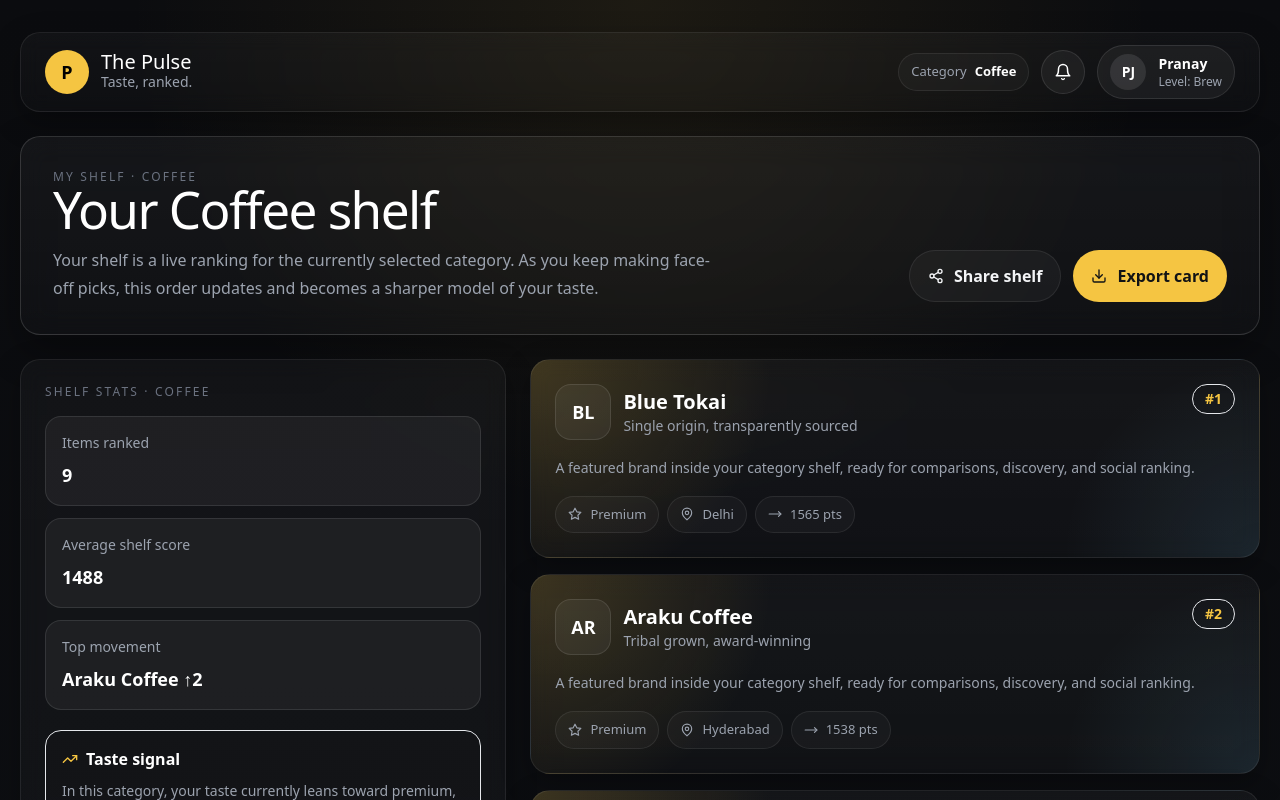
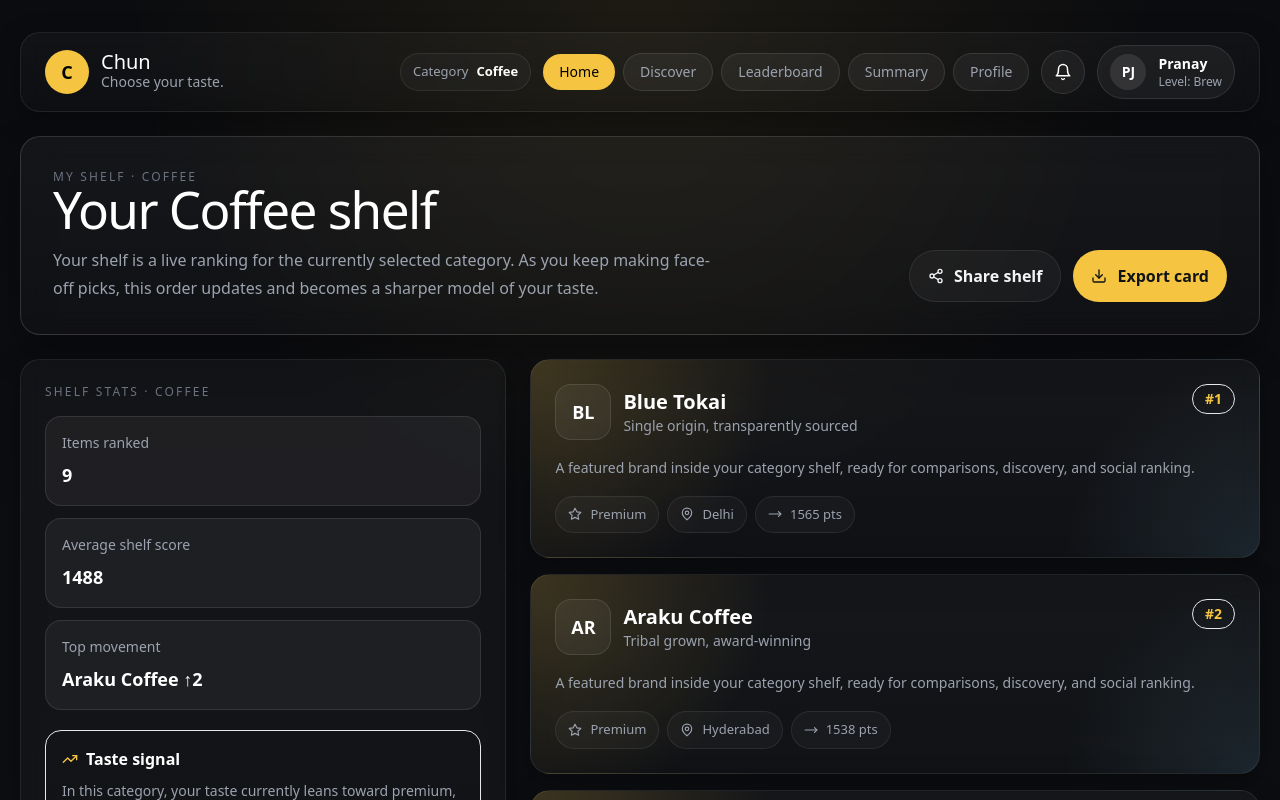
Before and after one commit to pranayj02/the-pulse, a Next.js app: page /shelf in a window 1280 px wide. Shown: the top 800 px of the page. Built offline with nearby package versions, Linux system fonts and the light colour scheme; a web font is replaced by a local one.

Commit message:
Update Header.tsx to include new NavBar

```diff
--- a/components/Header.tsx
+++ b/components/Header.tsx
@@ -1,17 +1,18 @@
 'use client'
 
 import Link from 'next/link'
-import { Bell, Compass, Home, Trophy, User2 } from 'lucide-react'
+import { Bell, Compass, Home, Trophy, User2, BarChart3 } from 'lucide-react'
 import { cn } from '@/lib/utils'
 
 type HeaderProps = {
-  active?: 'home' | 'discover' | 'leaderboard' | 'profile'
+  active?: 'home' | 'discover' | 'leaderboard' | 'summary' | 'profile'
 }
 
 const navItems = [
   { key: 'home', label: 'Home', href: '/', icon: Home },
   { key: 'discover', label: 'Discover', href: '/discover', icon: Compass },
   { key: 'leaderboard', label: 'Leaderboard', href: '/leaderboard', icon: Trophy },
+  { key: 'summary', label: 'Summary', href: '/summary', icon: BarChart3 },
   { key: 'profile', label: 'Profile', href: '/profile', icon: User2 },
 ] as const
 
@@ -22,11 +23,11 @@
         <div className="card flex items-center justify-between px-4 py-3 md:px-6">
           <Link href="/" className="flex items-center gap-3">
             <div className="flex h-11 w-11 items-center justify-center rounded-full bg-accent text-black">
-              <span className="font-display text-lg font-semibold">P</span>
+              <span className="font-display text-lg font-semibold">C</span>
             </div>
             <div>
-              <p className="font-display text-xl leading-none text-white">The Pulse</p>
-              <p className="text-sm text-muted">Taste, ranked.</p>
+              <p className="font-display text-xl leading-none text-white">Chun</p>
+              <p className="text-sm text-muted">Choose your taste.</p>
             </div>
           </Link>
 
@@ -34,6 +35,27 @@
             <div className="pill">
               <span>Category</span>
               <strong className="text-white">Coffee</strong>
+            </div>
+
+            <div className="flex items-center gap-2">
+              {navItems.map((item) => {
+                const isActive = active === item.key
+
+                return (
+                  <Link
+                    key={item.key}
+                    href={item.href}
+                    className={cn(
+                      'rounded-full px-4 py-2 text-sm transition',
+                      isActive
+                        ? 'bg-accent text-black'
+                        : 'border border-white/10 bg-white/5 text-muted hover:border-white/20 hover:bg-white/10 hover:text-white'
+                    )}
+                  >
+                    {item.label}
+                  </Link>
+                )
+              })}
             </div>
 
             <button
@@ -57,7 +79,7 @@
       </header>
 
       <nav className="fixed bottom-4 left-1/2 z-50 w-[calc(100%-20px)] max-w-md -translate-x-1/2 md:hidden">
-        <div className="card-strong grid grid-cols-4 px-2 py-2">
+        <div className="card-strong grid grid-cols-5 px-2 py-2">
           {navItems.map((item) => {
             const Icon = item.icon
             const isActive = active === item.key
@@ -67,7 +89,7 @@
                 key={item.key}
                 href={item.href}
                 className={cn(
-                  'flex flex-col items-center justify-center gap-1 rounded-2xl px-2 py-2 text-xs transition',
+                  'flex flex-col items-center justify-center gap-1 rounded-2xl px-2 py-2 text-[11px] transition',
                   isActive
                     ? 'bg-accent text-black'
                     : 'text-muted hover:bg-white/5 hover:text-white'
```
